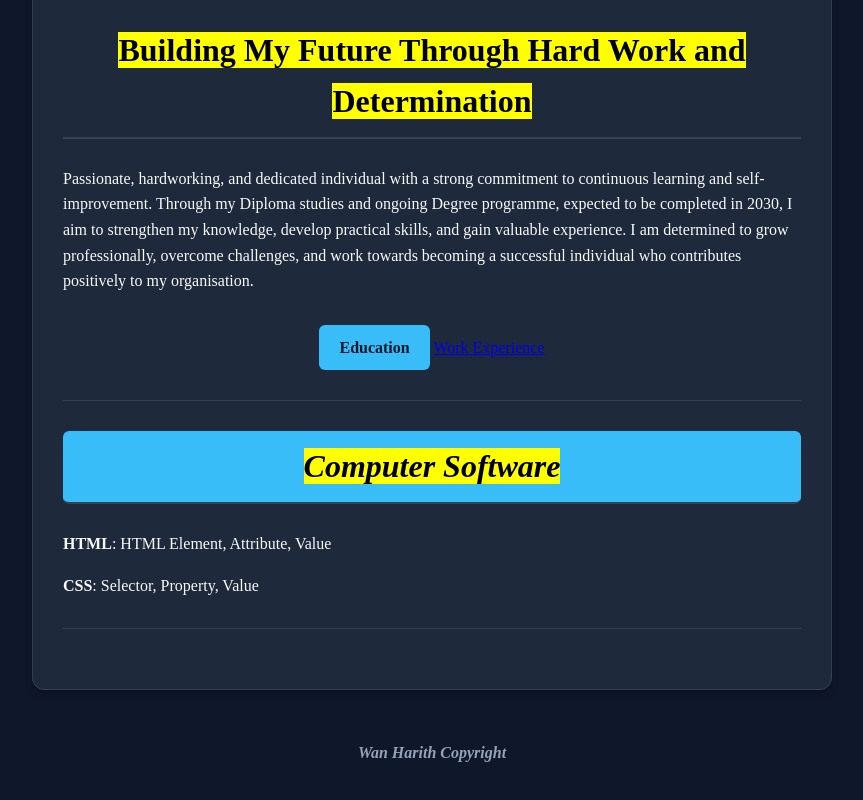
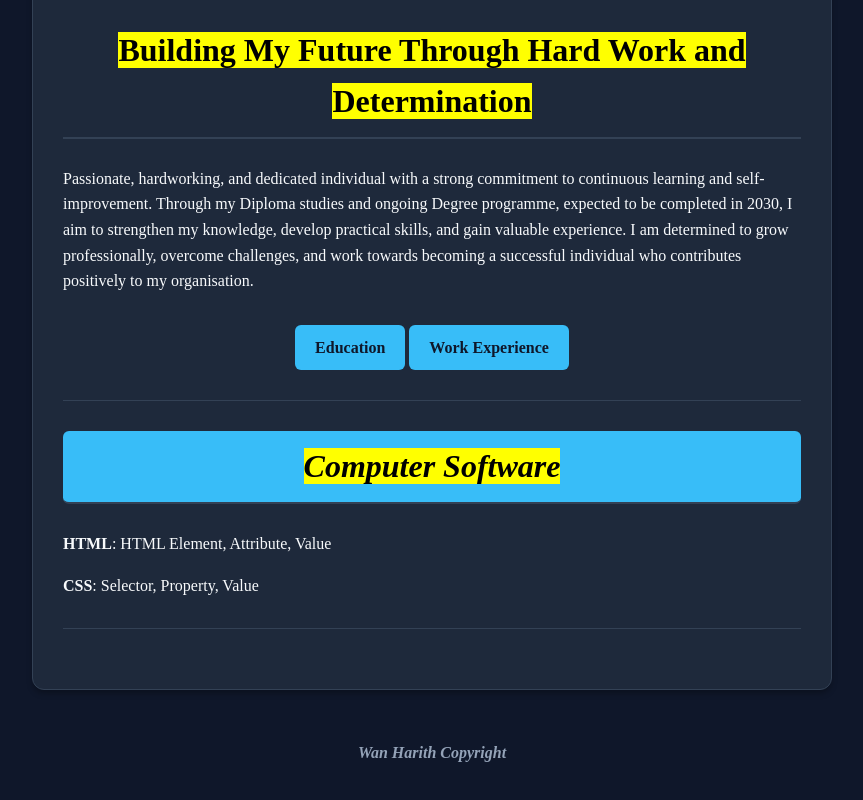
Before and after one commit to harith120905-droid/My-Portfolio.web, a plain HTML site: page index.html in a window 1280 px wide. Shown: the part 888-1688 px from the top of the page, without its empty margins (208-1071 px from the left). Drawn offline with Linux system fonts and the light colour scheme.

Commit message:
Updated Version

```diff
--- a/index.html
+++ b/index.html
@@ -321,7 +321,7 @@ my organisation.
 
 <a href="education.html" class="btn-link">
 Education</a>
-<a href="work.html">Work Experience</a>
+<a href="work.html" class="btn-link"> Work Experience</a>
 
 </div>
 
```
